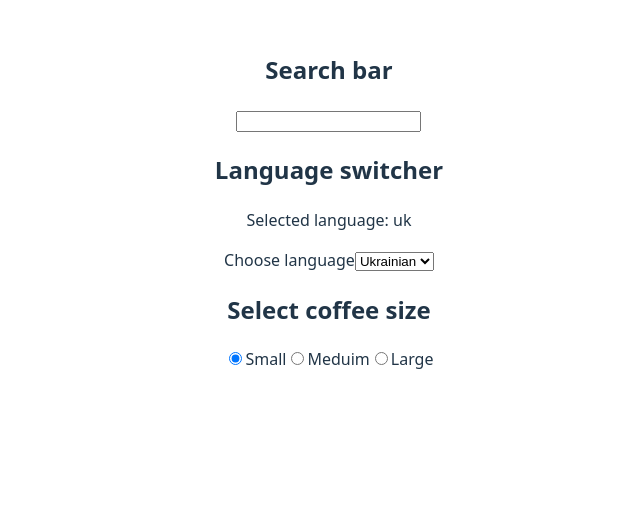
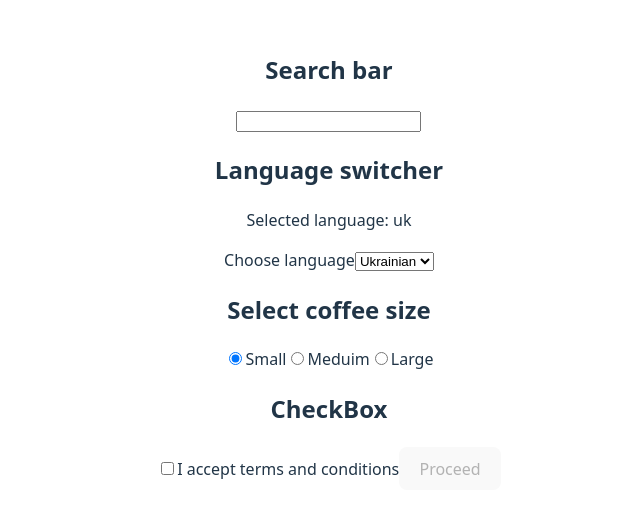
Before and after one commit to dvankevich/react-001, a React (Vite) app: page / in a window 1280 px wide. Shown: the top 514 px of the page, without its empty margins (311-951 px from the left). Built offline with nearby package versions, Linux system fonts and the light colour scheme.

Commit message:
checkbox

```diff
--- a/src/App.jsx
+++ b/src/App.jsx
@@ -41,6 +41,12 @@ function App() {
 
   const handleSizeChange = (evt) => {
     setCoffeeSize(evt.target.value);
+  };
+
+  const [hasAccepted, setHasAccepted] = useState(false);
+
+  const handleChange = (evt) => {
+    setHasAccepted(evt.target.checked);
   };
 
   return (
@@ -87,6 +93,26 @@ function App() {
           Large
         </label>
       </div>
+      <div>
+        <h2>CheckBox</h2>
+        <label>
+          <input
+            type="checkbox"
+            name="terms"
+            checked={hasAccepted}
+            onChange={handleChange}
+          />
+          I accept terms and conditions
+        </label>
+        <button
+          type="button"
+          title="accept terms"
+          disabled={!hasAccepted}
+          onClick={() => console.log("Proceed next")}
+        >
+          Proceed
+        </button>
+      </div>
     </>
   );
 }
```
